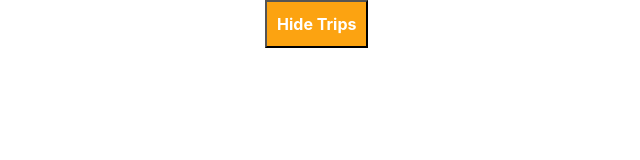
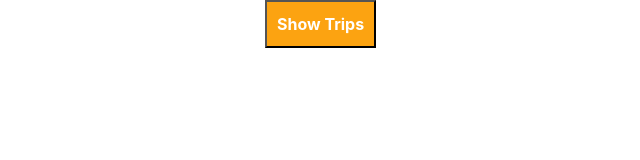
Before and after one commit to Kodake/tripago-app, a React (Create React App) app: page / in a window 1280 px wide. Both pictures are taken after a click on the button "Hide Trips". Shown: the top 160 px of the page, without its empty margins (513-1153 px from the left). Built offline with nearby package versions, Linux system fonts and the light colour scheme; data requests are answered from the project's data file.

Commit message:
Adding showTrips button

```diff
--- a/src/App.css
+++ b/src/App.css
@@ -44,6 +44,7 @@
   font-weight: bold;
   color: white;
   background-color: #fca311;
+  cursor: pointer;
   position: absolute;
   z-index: 999;
   margin-left: 138px;
@@ -57,6 +58,7 @@
   color: black;
   background-color: #f48c06;
   cursor: pointer;
+  position: absolute;
   z-index: 999;
   margin-left: 138px;
 }
--- a/src/App.tsx
+++ b/src/App.tsx
@@ -7,7 +7,8 @@ const App = () => {
   const [showTrips, setShowTrips] = useState(true)
   return (
     <div className='App'>
-      <button className='btn-app' onClick={() => setShowTrips(false)}>Hide Trips</button>
+      {showTrips && <button className='btn-app' onClick={() => setShowTrips(false)}>Hide Trips</button>}
+      {!showTrips && <button className='btn-app' onClick={() => setShowTrips(true)}>Show Trips</button>}
       {showTrips && <TripList />}
     </div>
   )
--- a/src/components/TripList.css
+++ b/src/components/TripList.css
@@ -41,6 +41,7 @@
     font-weight: bold;
     color: white;
     background-color: #fca311;
+    cursor: pointer;
 }
 
 .trip-list button:hover {
```
